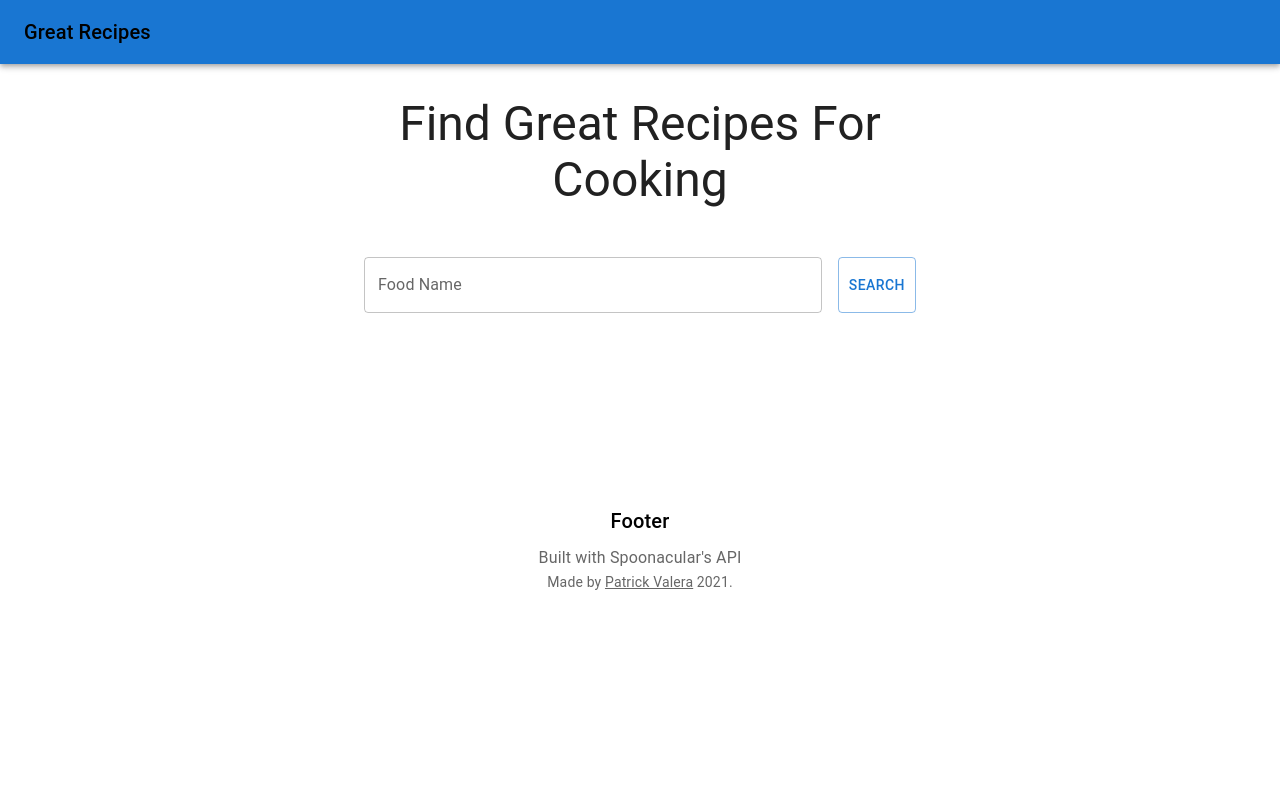
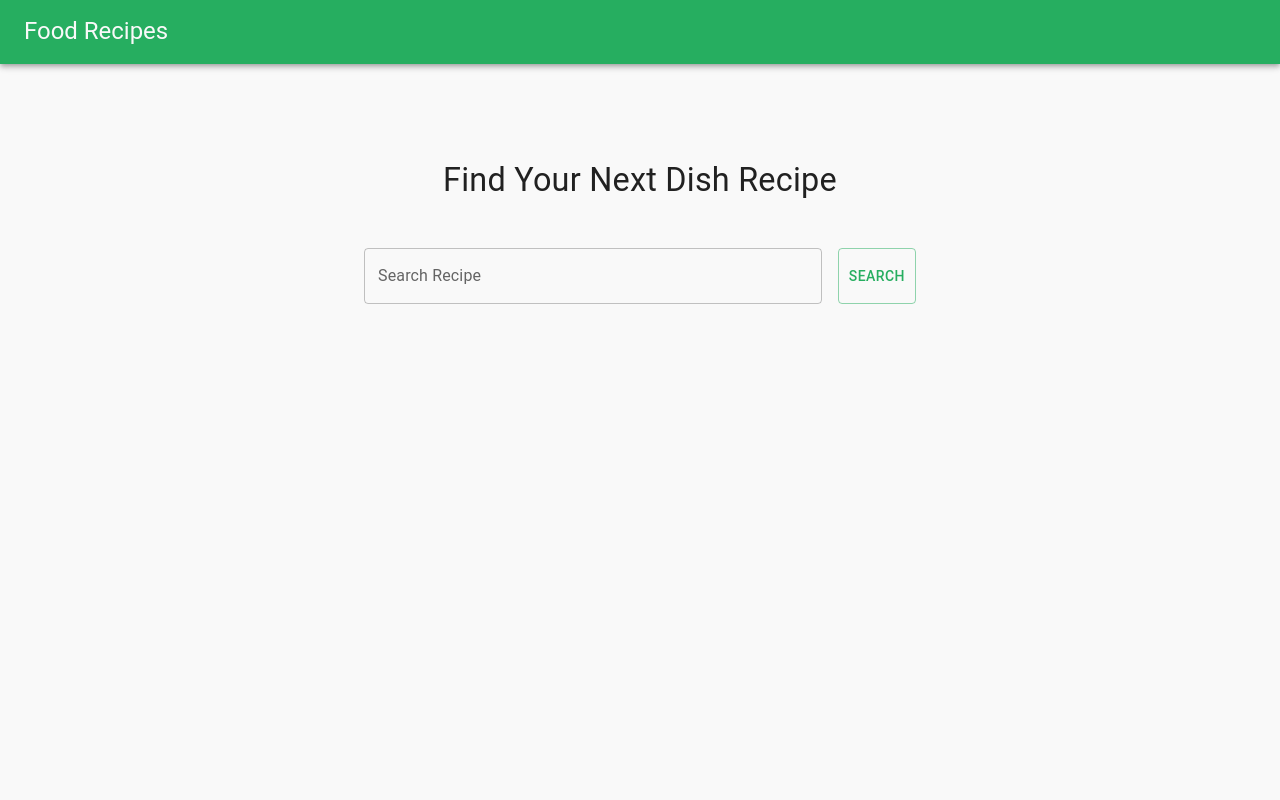
Before and after one commit to PatrickValera/11_Project_React_Recipe, a React (Create React App) app in the folder frontend/: page /search in a window 1280 px wide. Shown: the top 800 px of the page. Built offline with nearby package versions, Linux system fonts and the light colour scheme.

Commit message:
update querry screen

```diff
--- a/frontend/src/App.js
+++ b/frontend/src/App.js
@@ -7,6 +7,7 @@ import Header from "./components/Header";
 import Footer from "./components/Footer";
 import QueryScreen from "./screens/QueryScreen";
 import RecipeScreen from "./screens/RecipeScreen";
+import LandingScreen from "./screens/LandingScreen";
 import {defaultTheme} from './themes/defaultTheme'
 function App() {
 	return (
@@ -16,7 +17,8 @@ function App() {
 				<Router>
 				<Header />
 					<Routes>
-						<Route path='/*' element={<QueryScreen />} />
+						<Route path='/' element={<LandingScreen />} />
+						<Route path='search/*' element={<QueryScreen />} />
 						<Route path='/recipe/:id' element={<RecipeScreen />} />
 					</Routes>
 				</Router>
--- /dev/null
+++ b/frontend/src/components/FoodCard.js
@@ -0,0 +1,48 @@
+import React, { useState } from 'react'
+import { Card, CardMedia, CardContent, CardActions, Typography, Button, Box } from '@mui/material'
+import { Link } from "react-router-dom";
+import ImageSkeleton from './ImageSkeleton';
+const FoodCard = ({ food }) => {
+    const [loading, setLoading] = useState(true)
+    const [imgLoaded, setImgLoaded] = useState(false)
+    return (
+        <Card
+            sx={{
+                height: "100%",
+                display: "flex",
+                flexDirection: "column",
+                background:'background.paper'
+            }}
+        >
+            <Box display='flex' sx={{ backgroundColor: '' }}>
+                <CardMedia
+                    hidden
+                    component='img'
+                    image={food.image}
+                    alt={food.title}
+                    sx={{objectFit:'cover',  display: `${!imgLoaded ? 'none' : 'block'}` }}
+                    onLoad={() => setImgLoaded(true)}
+                />
+                {/* <ImageSkeleton/> */}
+                {!imgLoaded && <ImageSkeleton />}
+            </Box>
+            <CardContent sx={{ flexGrow: 1 }}>
+                <Typography
+                    gutterBottom
+                    variant='subtitle1'
+                    component='h2'
+                >
+                    {food.title}
+                </Typography>
+            </CardContent>
+            <CardActions>
+                <Link to={`/recipe/${food.id}`}>
+                    <Button size='small'>View</Button>
+                </Link>
+                {/* <Button size="small">Add to list</Button> */}
+            </CardActions>
+        </Card>
+    )
+}
+
+export default FoodCard
--- a/frontend/src/components/Header.js
+++ b/frontend/src/components/Header.js
@@ -7,10 +7,10 @@ const Header = () => {
 		<>
 			<MuiAppBar position='relative'>
 				<Toolbar>
-					{/* <CameraIcon sx={{ mr: 2 }} /> */}
-					<Typography variant='h6' color='inherit' noWrap>
-						<Link to='/'>Great Recipes</Link>
-					</Typography>
+					{/* <CameraIcon sx={{ mr: 2 }} /> */}<Link to='/search'>
+					<Typography variant='h5'color='background.main'  noWrap>
+						Food Recipes
+					</Typography></Link>
 				</Toolbar>
 			</MuiAppBar>
 		</>
--- a/frontend/src/components/ImageSkeleton.js
+++ b/frontend/src/components/ImageSkeleton.js
@@ -3,7 +3,7 @@ import {Skeleton} from '@mui/material'
 const ImageSkeleton = () => {
     return (
         <>
-            <Skeleton animation='wave' color='#3B3B3B'variant="rectangular" sx={{display:'flex'}}width='100%' height='100%'/>
+            <Skeleton animation='wave' color='#3B3B3B'variant="rectangular" sx={{display:'flex', minHeight:'150px'}}width='100%' height='100%'/>
         </>
     )
 }
--- a/frontend/src/index.css
+++ b/frontend/src/index.css
@@ -12,6 +12,5 @@ code {
     monospace;
 }
 a{
-  color:black;
   text-decoration: none
 }
--- a/frontend/src/screens/QueryScreen.js
+++ b/frontend/src/screens/QueryScreen.js
@@ -1,29 +1,41 @@
-import * as React from "react";
-import Button from "@mui/material/Button";
-import Card from "@mui/material/Card";
-import CardActions from "@mui/material/CardActions";
-import CardContent from "@mui/material/CardContent";
-import CardMedia from "@mui/material/CardMedia";
-import Grid from "@mui/material/Grid";
-import Stack from "@mui/material/Stack";
-import Box from "@mui/material/Box";
-import Typography from "@mui/material/Typography";
-import Container from "@mui/material/Container";
-import { TextField } from "@mui/material";
-import { useState } from "react";
+import React, { useState, useEffect } from "react";
+import { Container, Box, Stack, Grid } from "@mui/material";
+import { TextField, Typography, Button, Pagination } from "@mui/material";
+import { useSearchParams } from 'react-router-dom'
 import axios from "axios";
-import { Link } from "react-router-dom";
-
-export default function QueryScreen({ history }) {
+import FoodCard from '../components/FoodCard'
+// import mockdata from './datafoods.json'
+export default function QueryScreen() {
+	const [params, setParams] = useSearchParams()
 	const [foodList, setFoodList] = useState([]);
 	const [searchInput, setSearchInput] = useState("");
-	const searchFood = () => {
+	const [loading, setLoading] = useState(false)
+	const [page, setPage] = useState(1)
+	const [pageCount, setPageCount] = useState(1)
+	const searchFood = (e) => {
+		if (!searchInput) return
+		setLoading(true)
+		setTimeout(() => {
+			setLoading(false)
+			setParams({ name: searchInput, page: '1' })
+		}, 1500)
+	};
+	const onEntrPress = (e) => {
+		if (e.key === 'Enter') searchFood()
+	}
+	const hanldePageChange = (e, value) => {
+		setPage(value)
+		setParams({ name: searchInput, page: value })
+		console.log(value)
+	}
+	useEffect(() => {
+		if (params.get('name')) {
 			axios
 				.get("https://api.spoonacular.com/recipes/complexSearch", {
 					params: {
-					query: searchInput,
-					number: 1,
-					offset: 0,
+						query: params.get('name'),
+						number: 6,
+						offset: 6 * (page - 1),
 						apiKey: "2647dec450164fb4a189c2996ddc9983",
 					},
 					headers: {
@@ -31,16 +43,26 @@ export default function QueryScreen({ history }) {
 					},
 				})
 				.then((response) => {
+					setPageCount((Math.ceil(response.data.totalResults / 6)))
 					setFoodList(response.data.results);
 				});
-	};
+		}
+		// console.log('in UE', params.get('name'))
+		// if (params.get('name')) setFoodList(mockdata.results)
+		else {
+			setFoodList([])
+			setSearchInput('')
+		}
+		return () => {
+
+		}
+	}, [params])
 	return (
-		<>
-			<main>
-				{/* Hero unit */}
+		<Box sx={{ backgroundColor: 'background.main', minHeight: '100vh' }}>
+			<Container sx={{ py: 8 }} maxWidth='md'>
+				{/* Head and Search */}
 				<Box
 					sx={{
-						bgcolor: "background.paper",
 						pt: 4,
 						pb: 2,
 					}}
@@ -48,12 +70,12 @@ export default function QueryScreen({ history }) {
 					<Container maxWidth='sm'>
 						<Typography
 							component='h1'
-							variant='h3'
+							variant='h4'
 							align='center'
 							color='text.primary'
 							gutterBottom
 						>
-							Find Great Recipes For Cooking
+							Find Your Next Dish Recipe
 						</Typography>
 						<Typography
 							variant='h5'
@@ -63,70 +85,45 @@ export default function QueryScreen({ history }) {
 						></Typography>
 						<Stack
 							sx={{ pt: 4 }}
-							direction='row'
+							direction={{xs:'column',sm:'row'}}
 							spacing={2}
 							justifyContent='center'
 						>
 							<TextField
 								value={searchInput}
 								onChange={(e) => setSearchInput(e.target.value)}
+								onKeyDown={onEntrPress}
+								autoComplete='off'
 								fullWidth
-								label='Food Name'
+								label='Search Recipe'
 								id='fullWidth'
 							/>
-							<Button onClick={searchFood} variant='outlined'>
-								Search
+							{/* <Link to={{ path: '/search', search: `?name=${searchInput}` }}> */}
+							<Button disabled={loading} onClick={searchFood} variant='outlined'>
+								{loading ? "loading" : 'Search'}
 							</Button>
+							{/* </Link> */}
 						</Stack>
 					</Container>
 				</Box>
-				<Container sx={{ py: 8 }} maxWidth='md'>
-					{/* End hero unit */}
+				{/* Head and Search End */}
+				{/* Results Container */}
+				{loading && 'LOADING'}
+				{foodList.length > 0 &&
+					<Box display='flex' sx={{ flexWrap: 'wrap', justifyContent: 'center' }}>
 						<Grid container spacing={4}>
 							{foodList.map((food) => (
-							<Grid item key={food} xs={12} sm={6} md={4}>
-								<Card
-									sx={{
-										height: "100%",
-										display: "flex",
-										flexDirection: "column",
-									}}
-								>
-									<CardMedia
-										component='img'
-										sx={
-											{
-												// 16:9
-											}
-										}
-										image={food.image}
-										alt='random'
-									/>
-									<CardContent sx={{ flexGrow: 1 }}>
-										<Typography
-											gutterBottom
-											variant='h5'
-											component='h2'
-										>
-											{food.title}
-										</Typography>
-										{/* <Typography>
-                      This is a media card. You can use this section to describe the
-                      content.
-                    </Typography> */}
-									</CardContent>
-									<CardActions>
-										<Link to={`/recipe/${food.id}`}>
-											<Button size='small'>View</Button>
-										</Link>
-										{/* <Button size="small">Add to list</Button> */}
-									</CardActions>
-								</Card>
+								<Grid item key={food.title} xs={6} sm={6} md={4}>
+									<FoodCard food={food} />
 								</Grid>
 							))}
 						</Grid>
+						<Pagination count={pageCount} page={page} onChange={hanldePageChange} color="primary" sx={{ pt: '40px' }} />
+
+					</Box>}
+				{/* Results Container End */}
+
 			</Container>
-			</main>
-		</>
+		</Box>
 	);
 }
--- /dev/null
+++ b/frontend/src/screens/datafoods.json
@@ -0,0 +1,43 @@
+{
+    "results": [
+        {
+            "id": 649195,
+            "title": "Lamb Burgers With Tzatziki Sauce",
+            "image": "https://spoonacular.com/recipeImages/649195-312x231.jpg",
+            "imageType": "jpg"
+        },
+        {
+            "id": 664011,
+            "title": "Turkey Burgers",
+            "image": "https://spoonacular.com/recipeImages/664011-312x231.jpg",
+            "imageType": "jpg"
+        },
+        {
+            "id": 1096267,
+            "title": "Turkey Burgers with Slaw",
+            "image": "https://spoonacular.com/recipeImages/1096267-312x231.jpg",
+            "imageType": "jpg"
+        },
+        {
+            "id": 659058,
+            "title": "Salmon Burgers With Roasted Red Pepper Aioli",
+            "image": "https://spoonacular.com/recipeImages/659058-312x231.jpg",
+            "imageType": "jpg"
+        },
+        {
+            "id": 642540,
+            "title": "Falafel Burgers",
+            "image": "https://spoonacular.com/recipeImages/642540-312x231.jpg",
+            "imageType": "jpg"
+        },
+        {
+            "id": 1096060,
+            "title": "Chicken Burgers with Spiced Rub",
+            "image": "https://spoonacular.com/recipeImages/1096060-312x231.jpg",
+            "imageType": "jpg"
+        }
+    ],
+    "offset": 0,
+    "number": 6,
+    "totalResults": 37
+}
--- a/frontend/src/themes/defaultTheme.js
+++ b/frontend/src/themes/defaultTheme.js
@@ -1,7 +1,15 @@
 import { createTheme, responsiveFontSizes } from "@mui/material";
 
 let defaultTheme=createTheme({
-
+    palette:{
+        background:{
+            main:'#F9F9F9'
+        },
+        primary:{
+            light:'#00FF6F',
+            main:'#26AE60'
+        }
+    }
 })
 defaultTheme=responsiveFontSizes(defaultTheme)
 export {defaultTheme}
```
Lines whose indentation alone changed are shown as unchanged.
